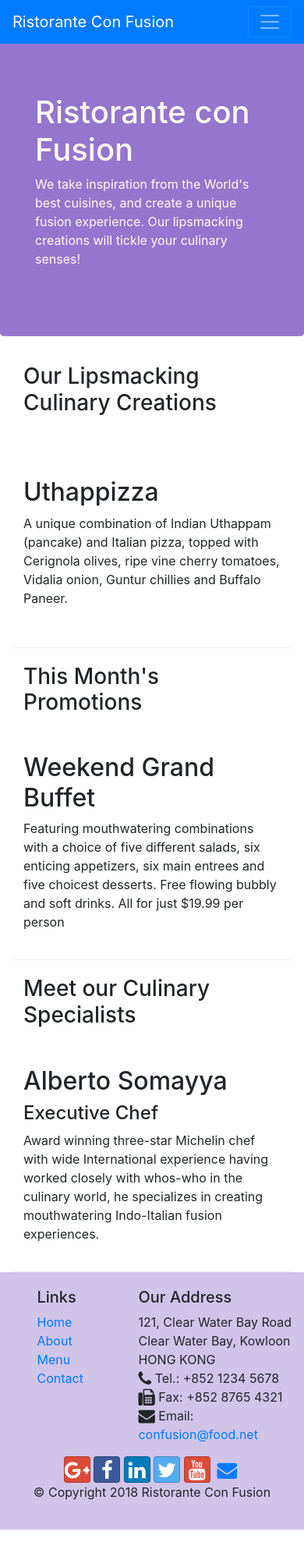
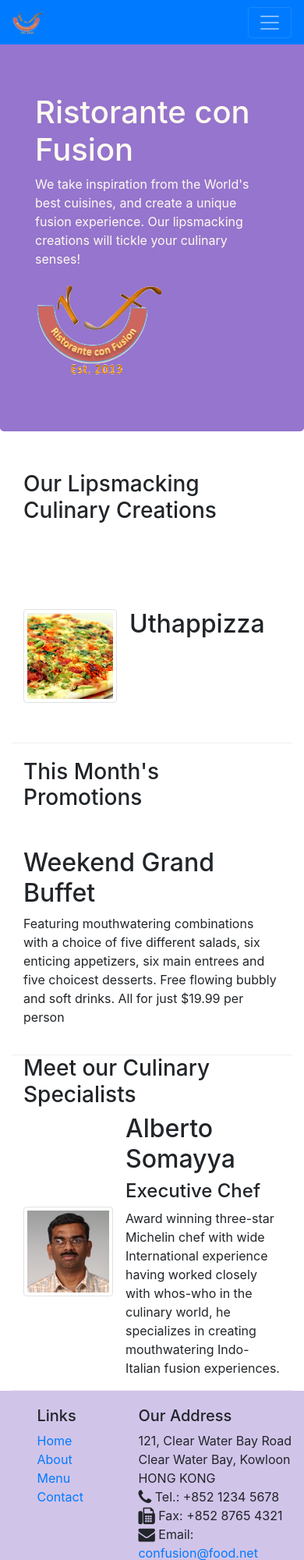
Before and after one commit to Hazem94/Front-End-UI, a website: page index.html in a window 390 px wide. Shown: the top 2000 px of the page at 78% size. Before the commit the page ends 1961 px from the top, so only its background shows below. Drawn offline with nearby package versions, Linux system fonts and the light colour scheme.

Commit message:
Added Images and Media

```diff
--- a/index.html
+++ b/index.html
@@ -19,7 +19,7 @@
 <body>
 	<nav class="navbar navbar-dark bg-primary navbar-expand-sm fixed-top">
         <div class="container">
-            <a class="navbar-brand" href="#">Ristorante Con Fusion</a>
+            <a class="navbar-brand mr-auto" href="#"><img class="img-fluid" src="img/logo.png" height="31" width="40"></a>
             <button class="navbar-toggler" type="button" data-target="#Nbar" data-toggle="collapse">
                 <span class="navbar-toggler-icon"></span>
             </button>
@@ -41,7 +41,8 @@
                     <h1>Ristorante con Fusion</h1>
                     <p>We take inspiration from the World's best cuisines, and create a unique fusion experience. Our lipsmacking creations will tickle your culinary senses!</p>
                 </div>
-                <div class="col col-sm">
+                <div class="col col-sm align-self-center">
+                	<img src="img/logo.png">
                 </div>
             </div>
         </div>
@@ -53,8 +54,14 @@
                 <h3>Our Lipsmacking Culinary Creations</h3>
             </div>
             <div class="col col-sm col-md order-sm-first">
-                <h2>Uthappizza</h2>
-                <p>A unique combination of Indian Uthappam (pancake) and Italian pizza, topped with Cerignola olives, ripe vine cherry tomatoes, Vidalia onion, Guntur chillies and Buffalo Paneer.</p>
+            	<div class="media">
+            		<img class="img-thumbnail d-flex mr-3 align-self-center" src="img/uthappizza.png" alt="Uthappizza">
+            		<div class="media-body">
+            			<h2>Uthappizza</h2>
+                		<p class="d-none d-sm-block">A unique combination of Indian Uthappam (pancake) and Italian pizza, topped with Cerignola olives, ripe vine cherry tomatoes, Vidalia onion, Guntur chillies and Buffalo Paneer.</p>
+            		</div>
+            	</div>
+
             </div>
         </div>
 
@@ -74,9 +81,14 @@
                 <h3>Meet our Culinary Specialists</h3>
             </div>
             <div class="col col-sm col-md order-sm-first">
-                <h2>Alberto Somayya</h2>
-                <h4>Executive Chef</h4>
-                <p>Award winning three-star Michelin chef with wide International experience having worked closely with whos-who in the culinary world, he specializes in creating mouthwatering Indo-Italian fusion experiences. </p>
+            	<div class="media">
+            		<img class="img-thumbnail align-self-center mr-3 d-flex" src="img/alberto.png" alt="Alberto">
+	                <div class="media-body">
+	                	<h2 class="mt-0">Alberto Somayya</h2>
+	                	<h4>Executive Chef</h4>
+	                	<p>Award winning three-star Michelin chef with wide International experience having worked closely with whos-who in the culinary world, he specializes in creating mouthwatering Indo-Italian fusion experiences. </p>
+	                </div>
+            	</div>
             </div>
         </div>
     </div>
```
Also changed, not shown: aboutus.html (+1 -1 lines), contactus.html (+1 -1 lines), img/alberto.png (added), img/buffet.png (added), img/logo.png (added), img/uthappizza.png (added), 1 other file.
